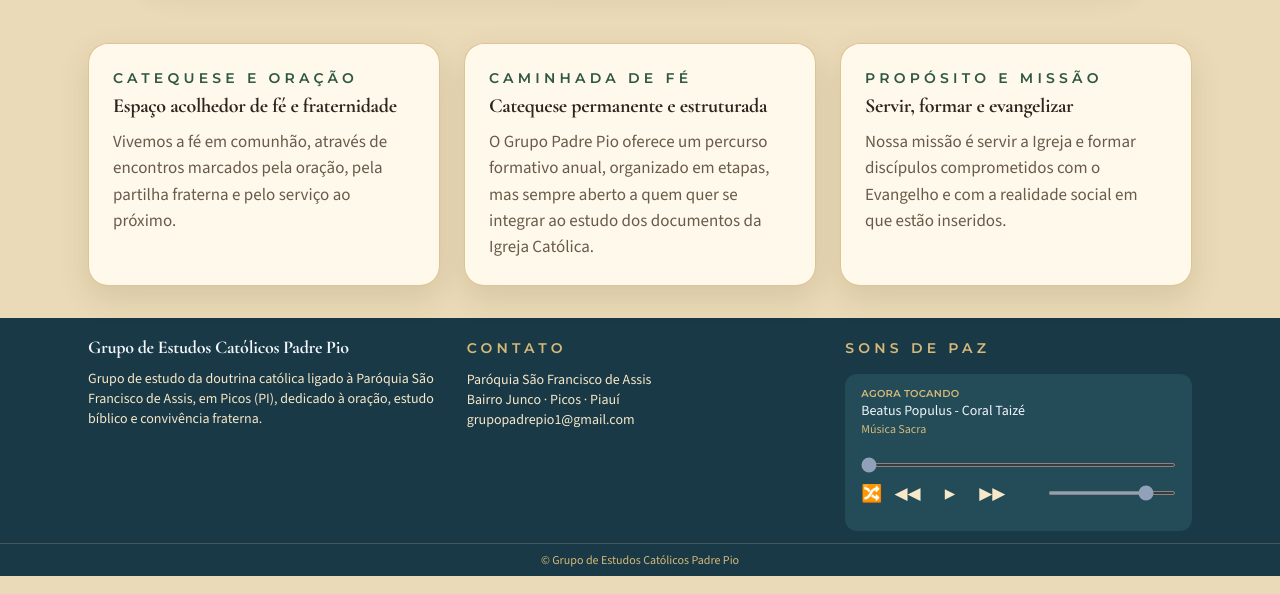
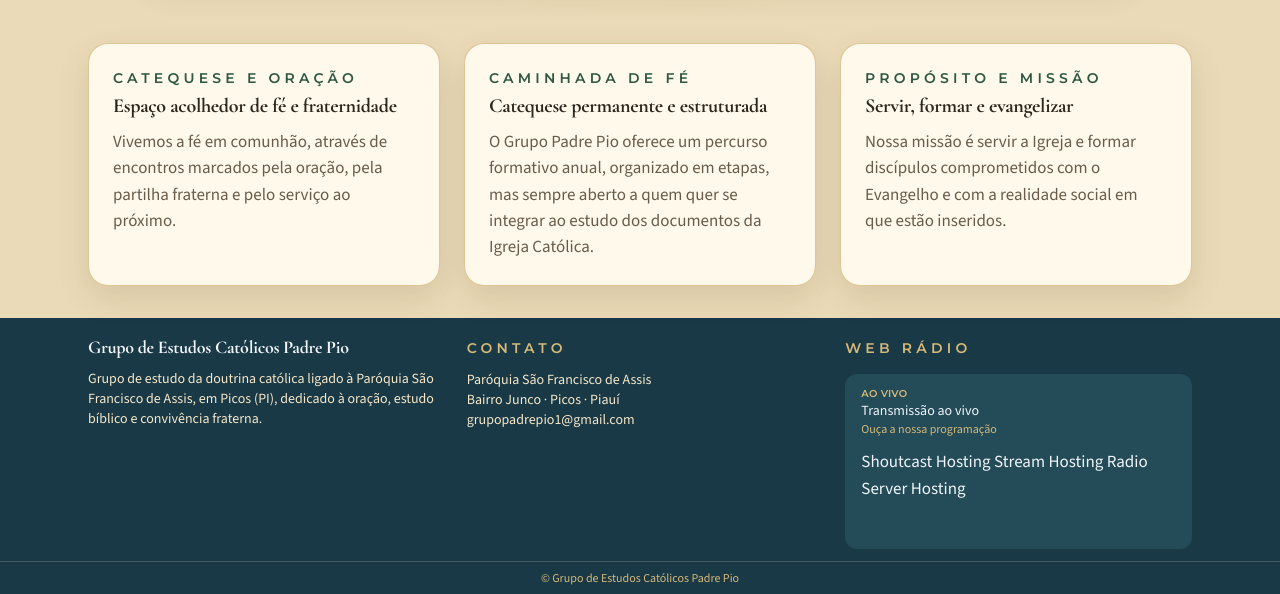
Before and after one commit to grupopadrepio1/padrepiopicos, a website: page index.html in a window 1280 px wide. Shown: the part 641-1235 px from the top of the page. Drawn offline with nearby package versions, Linux system fonts and the light colour scheme; a script that the page names is missing.

Commit message:
Integra web rádio ao player do rodapé

```diff
--- a/assets/css/styles.css
+++ b/assets/css/styles.css
@@ -495,6 +495,19 @@ header img {
    Player Música Sacra
 ========================= */
 
+/* Widget da Web Rádio: o conteúdo e os controles são fornecidos pelo Caster.fm. */
+.cstr-radio-embed {
+  min-height: 5.5rem;
+}
+
+.cstr-radio-embed iframe {
+  display: block;
+  width: 100% !important;
+  max-width: 100%;
+  border: 0;
+  border-radius: 0.375rem;
+}
+
 .music-player {
   width: 100%;
   background: color-mix(in srgb, var(--color-surface) 92%, var(--color-bg));
--- a/includes/footer.html
+++ b/includes/footer.html
@@ -23,55 +23,34 @@
       <p class="text-sm text-slate-300">grupopadrepio1@gmail.com</p>
     </div>
 
-    <!-- Coluna 3 – Player -->
+    <!-- Coluna 3 – Rádio ao vivo -->
     <div>
       <p class="text-sm uppercase tracking-[0.3em] text-slate-400">
-        Sons de Paz
+        Web Rádio
       </p>
 
       <div class="mt-4 px-4 py-3 rounded-md bg-slate-800 space-y-3">
-
-        <!-- Info -->
         <div class="overflow-hidden">
           <p class="text-[10px] uppercase tracking-wide text-slate-400">
-            Agora tocando
+            Ao vivo
           </p>
-          <p id="track-title" class="text-sm font-medium truncate">—</p>
-          <p id="track-artist" class="text-xs text-slate-400 truncate">—</p>
+          <p class="text-sm font-medium truncate">Transmissão ao vivo</p>
+          <p class="text-xs text-slate-400 truncate">Ouça a nossa programação</p>
         </div>
 
-        <!-- Barra de progresso minimalista -->
-        <input
-          id="progress-bar"
-          type="range"
-          min="0"
-          max="100"
-          value="0"
-          class="w-full h-1 accent-slate-400 cursor-pointer rounded-full transition-colors duration-200 hover:accent-slate-300">
-
-        <!-- Controles e volume -->
-        <div class="flex items-center justify-between gap-3 text-slate-300">
-
-          <div class="flex items-center gap-2 md:gap-3">
-            <button id="shuffle-btn" title="Aleatório" class="hover:text-slate-100 transition-colors">🔀</button>
-            <button id="prev-btn" title="Anterior" class="hover:text-slate-100 transition-colors">◀◀</button>
-            <button id="play-btn" class="text-2xl md:text-3xl hover:text-slate-100 transition-colors" title="Play / Pause">▶︎</button>
-            <button id="next-btn" title="Próxima" class="hover:text-slate-100 transition-colors">▶▶</button>
-          </div>
-
-          <!-- Volume -->
-          <input
-            id="volume-control"
-            type="range"
-            min="0"
-            max="1"
-            step="0.01"
-            value="0.8"
-            class="w-24 md:w-32 h-1 accent-slate-400 cursor-pointer rounded-full transition-colors duration-200 hover:accent-slate-300">
+        <!-- O widget mantém o controle de reprodução da transmissão do Caster.fm. -->
+        <div
+          class="cstrEmbed cstr-radio-embed"
+          data-type="newStreamPlayer"
+          data-publicToken="5dcd3743-920d-4f85-b19a-6f5a15cca561"
+          data-theme="dark"
+          data-color="e81e4d"
+          data-channelId=""
+          data-rendered="false">
+          <a href="https://www.caster.fm">Shoutcast Hosting</a>
+          <a href="https://www.caster.fm">Stream Hosting</a>
+          <a href="https://www.caster.fm">Radio Server Hosting</a>
         </div>
-
-        <!-- Áudio -->
-        <audio id="audio-player" preload="metadata"></audio>
 
       </div>
     </div>
--- a/index.html
+++ b/index.html
@@ -213,10 +213,11 @@
           document.querySelectorAll('#inicio-content img, #catequese-content img, #galeria-content img, #sobre-content img')
             .forEach(img => { if (!img.loading) img.loading = 'lazy'; });
 
-          /* 🔊 PLAYER (depois do footer existir) */
-          const script = document.createElement("script");
-          script.src = "assets/js/music-player.js";
-          document.body.appendChild(script);
+          /* 🔊 RÁDIO AO VIVO (depois do footer existir) */
+          const radioScript = document.createElement("script");
+          radioScript.src = "https://cdn.cloud.caster.fm/widgets/embed.js";
+          radioScript.async = true;
+          document.body.appendChild(radioScript);
 
           /* Script da Catequese (modal de encontros) */
           // const cateScript = document.createElement('script');
```
